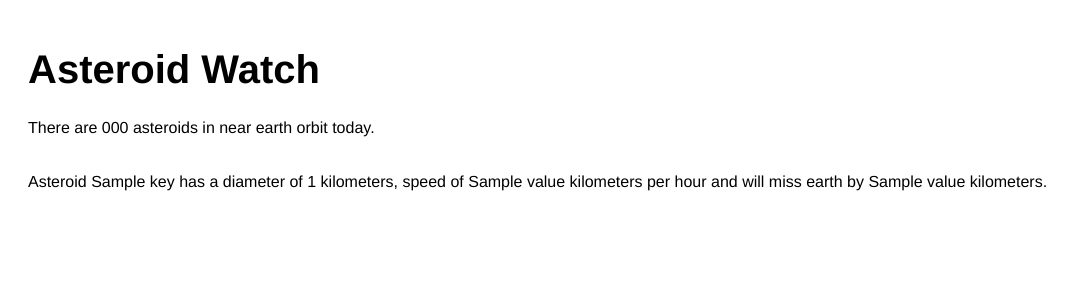
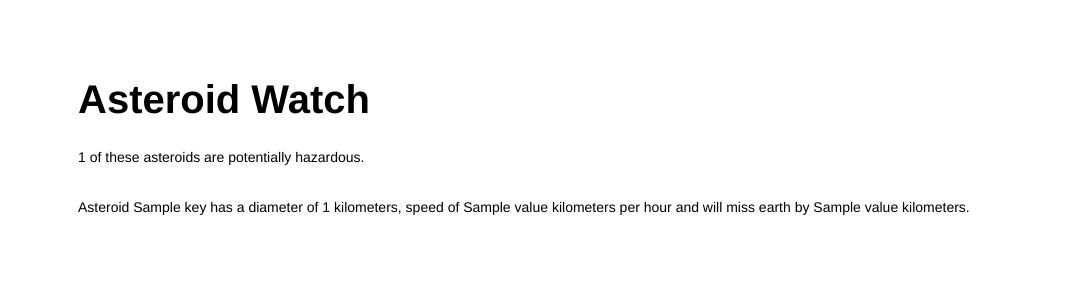
Before and after one commit to hpellis/asteroid_watch, a Flask app: template templates/result.html in a window 1280 px wide. Shown: the top 300 px of the page, without its empty margins (0-1081 px from the left). Run offline with Flask 2, Linux system fonts and the light colour scheme; the template is opened without the code that fills it: most values are stand-ins (such as "Sample title", 1, 10 or a date in 2020).

Commit message:
changes to hazard text

```diff
--- a/asteroid_watch.py
+++ b/asteroid_watch.py
@@ -16,8 +16,6 @@
     asteroids_dict = {}
     date = datetime.datetime.today().strftime('%Y-%m-%d')
 
-    print(date)
-
     for item in data['near_earth_objects'][date]:
 
         asteroid_name = item['name']
@@ -27,7 +25,15 @@
         miss_distance = item['close_approach_data'][0]['miss_distance']['kilometers']
         asteroids_dict[asteroid_name] = diameter, hazardous, speed, miss_distance
 
-    return number_asteroids, asteroids_dict
+
+
+    hazard_count = 0
+
+    for item in data['near_earth_objects'][date]:
+        if item ['is_potentially_hazardous_asteroid'] == True:
+            hazard_count += 1
+
+    return number_asteroids, asteroids_dict, hazard_count
 
 
 @app.route("/")
@@ -40,7 +46,7 @@
     endpoint = "https://api.nasa.gov/neo/rest/v1/feed/today?detailed=true&api_key=DEMO_KEY"
     response = requests.get(endpoint)
     data = response.json()
-    number_asteroids, asteroids_dict = manage_result(data)
+    number_asteroids, asteroids_dict, hazard_count = manage_result(data)
     return render_template("result.html", title="Asteroid Check", **locals())
 
 
--- a/static/css/main.css
+++ b/static/css/main.css
@@ -2,17 +2,26 @@
 h1 {
   font-size: 40px;
   font-family: helvetica;
-  padding-top: 20px;
+  padding-top: 50px;
   padding-left: 20px;
 }
 
 
-p {
+p, li {
   font-family: 'helvetica';
-  font-size: 16px;
+  font-size: 14px;
   padding-left: 20px;
 }
 
 #headline {
 padding-bottom: 20px;
 }
+
+.hazard_count {
+padding-bottom: 20px;
+}
+
+.main {
+max-width: 75%;
+margin-left: 50px;
+}
--- a/templates/result.html
+++ b/templates/result.html
@@ -2,23 +2,39 @@
 
 {% block content %}
 
+<div class="main">
+
 <h1> Asteroid Watch </h1>
 
-<p id="headline"> There are {{number_asteroids}} asteroids in near earth orbit today.</p>
+{% if number_asteroids == 0 %}
+    <p id="headline"> There are no asteroids in the near earth orbit today.</p>
+{% endif %}
+
+{% if number_asteroids == 1 %}
+    <p id="headline"> There is 1 asteroids in the near earth orbit today.</p>
+{% endif %}
+
+{% if number_asteroids > 1 %}
+    <p id="headline"> There are {{number_asteroids}} asteroids in the near earth orbit today.</p>
+{% endif %}
+
+
+{% if hazard_count > 0 %}
+    <p class="hazard_count"> {{hazard_count}} of these asteroids are potentially hazardous.</p>
+{% endif %}
+
 
 {% for key, value in asteroids_dict.items() %}
-
     <p>Asteroid {{key}} has a diameter of {{value[0]}} kilometers, speed of {{value[2]}} kilometers per hour and will miss earth by {{value[3]}} kilometers. </p>
 
     {% if value[1] == True: %}
 
-        <p> Asteroid {{key}} is potentially hazardous to earth. </p>
+    <p>Asteroid {{key}} is potentially hazardous to earth. </p>
 
     {% endif %}
 
 {% endfor %}
 
-
-
+</div>
 
 {% endblock %}
```
